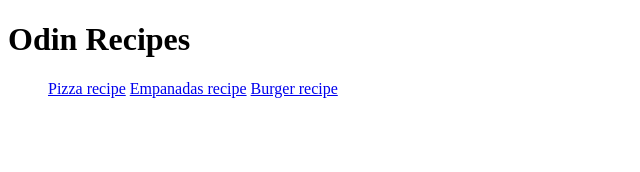
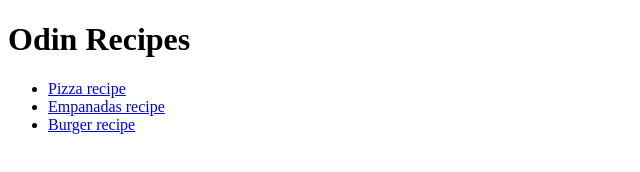
Before and after one commit to agustin-risso/odin-recipes, a plain HTML site: page index.html in a window 1280 px wide. Shown: the whole page, without its empty margins (0-640 px from the left). Drawn offline with Linux system fonts and the light colour scheme.

Commit message:
Final edit of index.html

```diff
--- a/index.html
+++ b/index.html
@@ -8,9 +8,11 @@
 	<body>
 		<h1>Odin Recipes</h1>
 		<ul>
-			<a href="./recipes/pizza.html" target="_blank">Pizza recipe</a>
-			<a href="./recipes/empanadas.html" target="_blank">Empanadas recipe</a>
-			<a href="./recipes/burger.html" target="_blank">Burger recipe</a>
+			<li><a href="./recipes/pizza.html" target="_blank">Pizza recipe</a></li>
+			<li>
+				<a href="./recipes/empanadas.html" target="_blank">Empanadas recipe</a>
+			</li>
+			<li><a href="./recipes/burger.html" target="_blank">Burger recipe</a></li>
 		</ul>
 	</body>
 </html>
```
